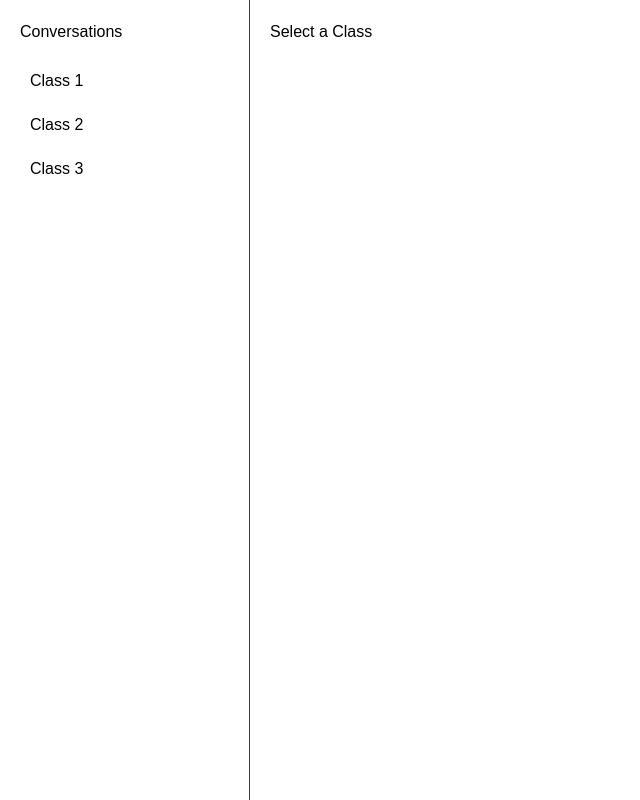
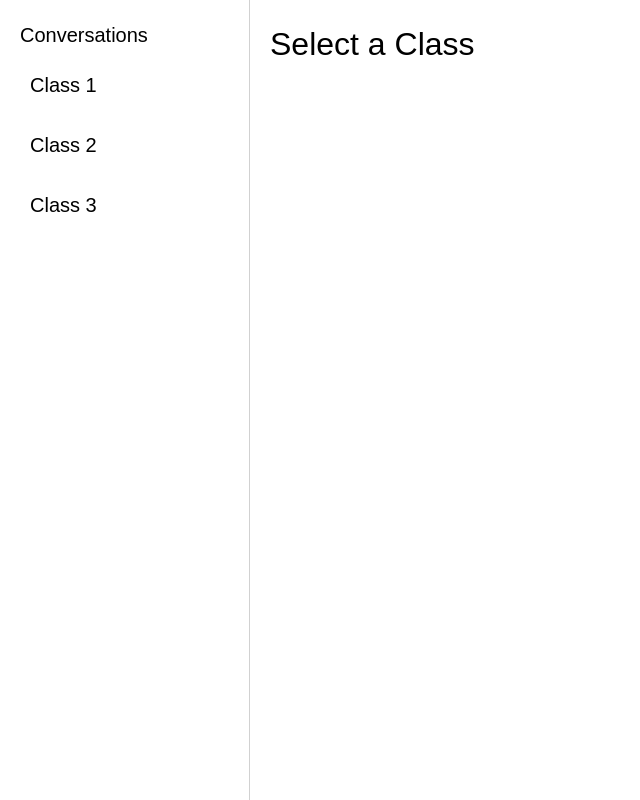
Before and after one commit to kevinlee1989/UCSD-Chat, a React (Create React App) app: page / in a window 1280 px wide. Shown: the whole page, without its empty margins (0-640 px from the left). Built offline with nearby package versions, Linux system fonts and the light colour scheme.

Commit message:
add styling to the text

```diff
--- a/src/pages/Home.jsx
+++ b/src/pages/Home.jsx
@@ -30,13 +30,24 @@ const Home = () => {
   return (
     <div className="container">
       <div className="class-list">
-        <h2>Conversations</h2>
+        <h3>Conversations</h3>
         <ul>
           {classes.map((className, index) => (
             <li
               key={index}
               onClick={() => handleClassSelect(className)}
-              style={{ cursor: "pointer" }}
+              style={{
+                cursor: "pointer",
+                display: "flex",
+                alignItems: "center",
+                borderRadius: "10px",
+                padding: "10px",
+                transition: "background-color 0.3s",
+                marginTop: "10px",
+                fontSize: "20px",
+                backgroundColor:
+                  selectedClass === className ? "#f0f0f0" : "transparent",
+              }}
             >
               {className}
             </li>
--- a/src/styles/Home.css
+++ b/src/styles/Home.css
@@ -3,6 +3,18 @@
     margin: 0;
     padding: 0;
     font-family: Arial, sans-serif;
+}
+
+h1 {
+    font-size: 2rem;
+}
+
+h2 {
+    font-size: 1.5rem;
+}
+
+h3 {
+    font-size: 1.25rem;
 }
 
 .container {
@@ -15,7 +27,7 @@
     color: rgb(0, 0, 0);
     padding: 20px;
     position: relative;
-    border-right: #3c3c3c 1px solid;
+    border-right: #d1d1d1 1px solid;
 }
 
 .class-list h2 {
@@ -28,10 +40,6 @@
 
 .class-list li {
     padding: 10px;
-}
-
-.class-list li:hover {
-    background-color: #6e6e6e;
 }
 
 .class-list li.active {
@@ -70,7 +78,7 @@
 
 .message {
     margin: 5px 0;
-    padding: 8px;
+    padding: 8px 10px;
     border-radius: 5px;
     background-color: #E3F2FD;
     margin-left: auto;
```
